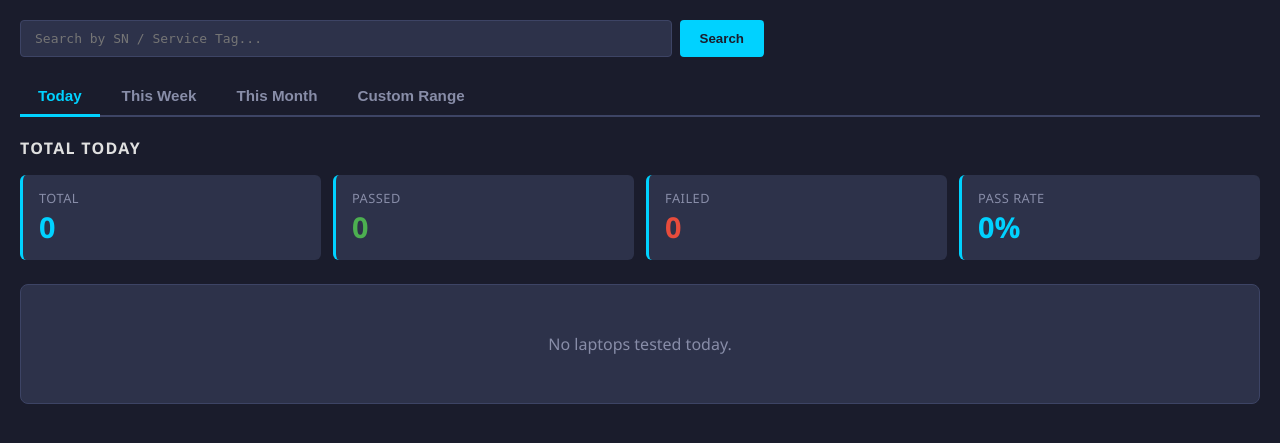
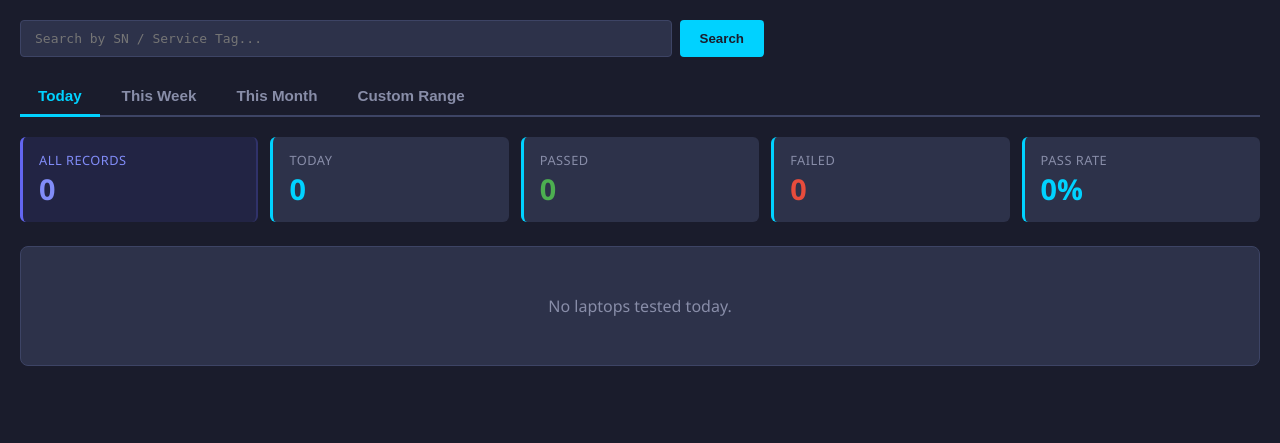
Before and after one commit to herbertliu2019/CearTrack, a Flask app: page /laptop/ in a window 1280 px wide. Shown: the part 68-511 px from the top of the page. Run offline with Flask 3, Linux system fonts and the light colour scheme; data that the repository does not hold is empty.

Commit message:
feat(laptop): add ALL RECORDS anchor card to KPI strip
- Add /api/stats/total endpoint — counts all history JSON files
- Add allTotal state in app.js, fetched on init
- Expand stats strip from 4→5 cards across all tabs (Today/Week/Month/Custom)
- ALL RECORDS card: indigo tint bg + separator border, always visible
- Rename period Total label: Today / This Week / This Month / Selected

Co-Authored-By: Claude Sonnet 4.6 <noreply@anthropic.com>

```diff
--- a/monitorcenter/modules/laptop/module.py
+++ b/monitorcenter/modules/laptop/module.py
@@ -194,6 +194,14 @@ def api_stats():
     })
 
 
+@blueprint.route("/api/stats/total")
+def api_stats_total():
+    """Total count of all laptop history records ever (across all dates)."""
+    base = config.BASE_DIR / "laptop" / "history"
+    total = sum(1 for _ in base.rglob("*.json")) if base.exists() else 0
+    return jsonify({"total": total})
+
+
 @blueprint.route("/api/stats/range")
 def api_stats_range():
     """Aggregate stats over a date range.
--- a/monitorcenter/modules/laptop/templates/module.html
+++ b/monitorcenter/modules/laptop/templates/module.html
@@ -73,15 +73,14 @@
        TAB: TODAY
   ══════════════════════════════════════════════════════════════ -->
   <div x-show="activeTab==='today'">
-    <div style="font-size:1em;font-weight:700;text-transform:uppercase;
-                letter-spacing:0.08em;color:var(--text-primary);margin-bottom:16px;">
-      Total Today
-    </div>
-
     <!-- KPI strip -->
-    <div class="stats-strip" style="grid-template-columns:repeat(4,1fr);margin-bottom:24px;">
+    <div class="stats-strip" style="grid-template-columns:repeat(5,1fr);margin-bottom:24px;">
+      <div class="stat-card" style="background:rgba(99,102,241,0.12);border-left:3px solid #6366f1;border-right:2px solid rgba(99,102,241,0.22);">
+        <div class="stat-label" style="color:#818cf8;">All Records</div>
+        <div class="stat-value" style="color:#818cf8;" x-text="allTotal"></div>
+      </div>
       <div class="stat-card">
-        <div class="stat-label">Total</div>
+        <div class="stat-label">Today</div>
         <div class="stat-value" x-text="today.stats.total ?? 0"></div>
       </div>
       <div class="stat-card">
@@ -165,8 +164,12 @@
            x-text="fmtRange(week.start, week.end)"></div>
     </div>
 
-    <div class="stats-strip" style="grid-template-columns:repeat(4,1fr);margin-bottom:24px;">
-      <div class="stat-card"><div class="stat-label">Total</div>
+    <div class="stats-strip" style="grid-template-columns:repeat(5,1fr);margin-bottom:24px;">
+      <div class="stat-card" style="background:rgba(99,102,241,0.12);border-left:3px solid #6366f1;border-right:2px solid rgba(99,102,241,0.22);">
+        <div class="stat-label" style="color:#818cf8;">All Records</div>
+        <div class="stat-value" style="color:#818cf8;" x-text="allTotal"></div>
+      </div>
+      <div class="stat-card"><div class="stat-label">This Week</div>
         <div class="stat-value" x-text="week.stats?.total ?? 0"></div></div>
       <div class="stat-card"><div class="stat-label">Passed</div>
         <div class="stat-value" style="color:var(--pass);" x-text="week.stats?.passed ?? 0"></div></div>
@@ -340,8 +343,12 @@
            x-text="fmtRange(month.start, month.end)"></div>
     </div>
 
-    <div class="stats-strip" style="grid-template-columns:repeat(4,1fr);margin-bottom:24px;">
-      <div class="stat-card"><div class="stat-label">Total</div>
+    <div class="stats-strip" style="grid-template-columns:repeat(5,1fr);margin-bottom:24px;">
+      <div class="stat-card" style="background:rgba(99,102,241,0.12);border-left:3px solid #6366f1;border-right:2px solid rgba(99,102,241,0.22);">
+        <div class="stat-label" style="color:#818cf8;">All Records</div>
+        <div class="stat-value" style="color:#818cf8;" x-text="allTotal"></div>
+      </div>
+      <div class="stat-card"><div class="stat-label">This Month</div>
         <div class="stat-value" x-text="month.stats?.total ?? 0"></div></div>
       <div class="stat-card"><div class="stat-label">Passed</div>
         <div class="stat-value" style="color:var(--pass);" x-text="month.stats?.passed ?? 0"></div></div>
@@ -532,8 +539,12 @@
           </span>
         </div>
 
-        <div class="stats-strip" style="grid-template-columns:repeat(4,1fr);margin-bottom:24px;">
-          <div class="stat-card"><div class="stat-label">Total</div>
+        <div class="stats-strip" style="grid-template-columns:repeat(5,1fr);margin-bottom:24px;">
+          <div class="stat-card" style="background:rgba(99,102,241,0.12);border-left:3px solid #6366f1;border-right:2px solid rgba(99,102,241,0.22);">
+            <div class="stat-label" style="color:#818cf8;">All Records</div>
+            <div class="stat-value" style="color:#818cf8;" x-text="allTotal"></div>
+          </div>
+          <div class="stat-card"><div class="stat-label">Selected</div>
             <div class="stat-value" x-text="custom.stats?.total ?? 0"></div></div>
           <div class="stat-card"><div class="stat-label">Passed</div>
             <div class="stat-value" style="color:var(--pass);" x-text="custom.stats?.passed ?? 0"></div></div>
--- a/monitorcenter/static/js/app.js
+++ b/monitorcenter/static/js/app.js
@@ -19,6 +19,7 @@ function laptopApp(moduleName) {
     detailOpen: null,   // single record expand key
     openSections: {},   // brand/day expand keys
     schema: null,
+    allTotal: 0,
 
     async init() {
       const r = await fetch(`/${this.moduleName}/api/schema`);
@@ -27,6 +28,7 @@ function laptopApp(moduleName) {
         this.loadToday(),
         this.loadWeek(),
         this.loadMonth(),
+        fetch(`/${this.moduleName}/api/stats/total`).then(r => r.json()).then(d => { this.allTotal = d.total ?? 0; }).catch(() => {}),
       ]);
       setInterval(() => {
         if (this.activeTab === 'today') this.loadToday();
```
